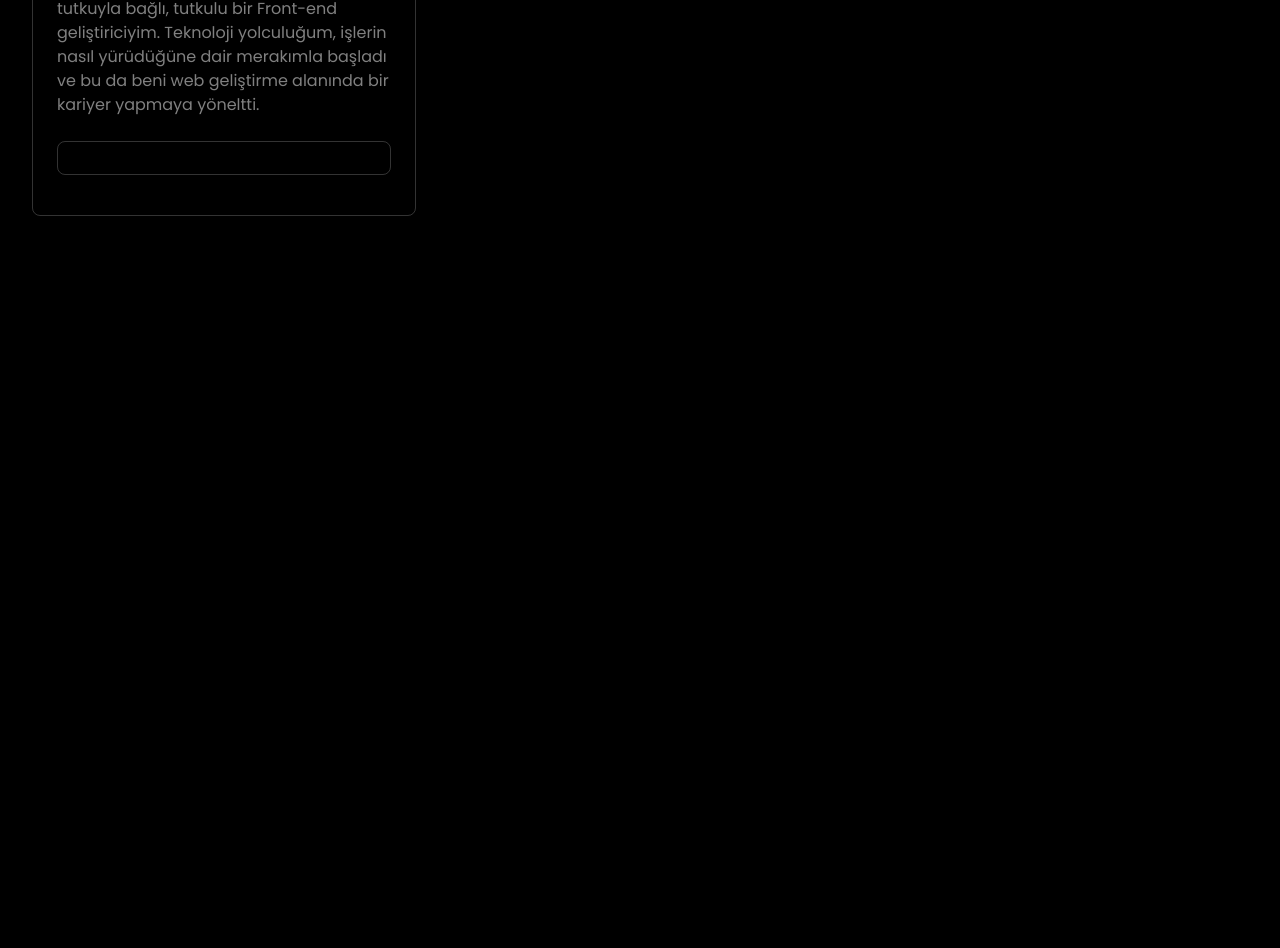
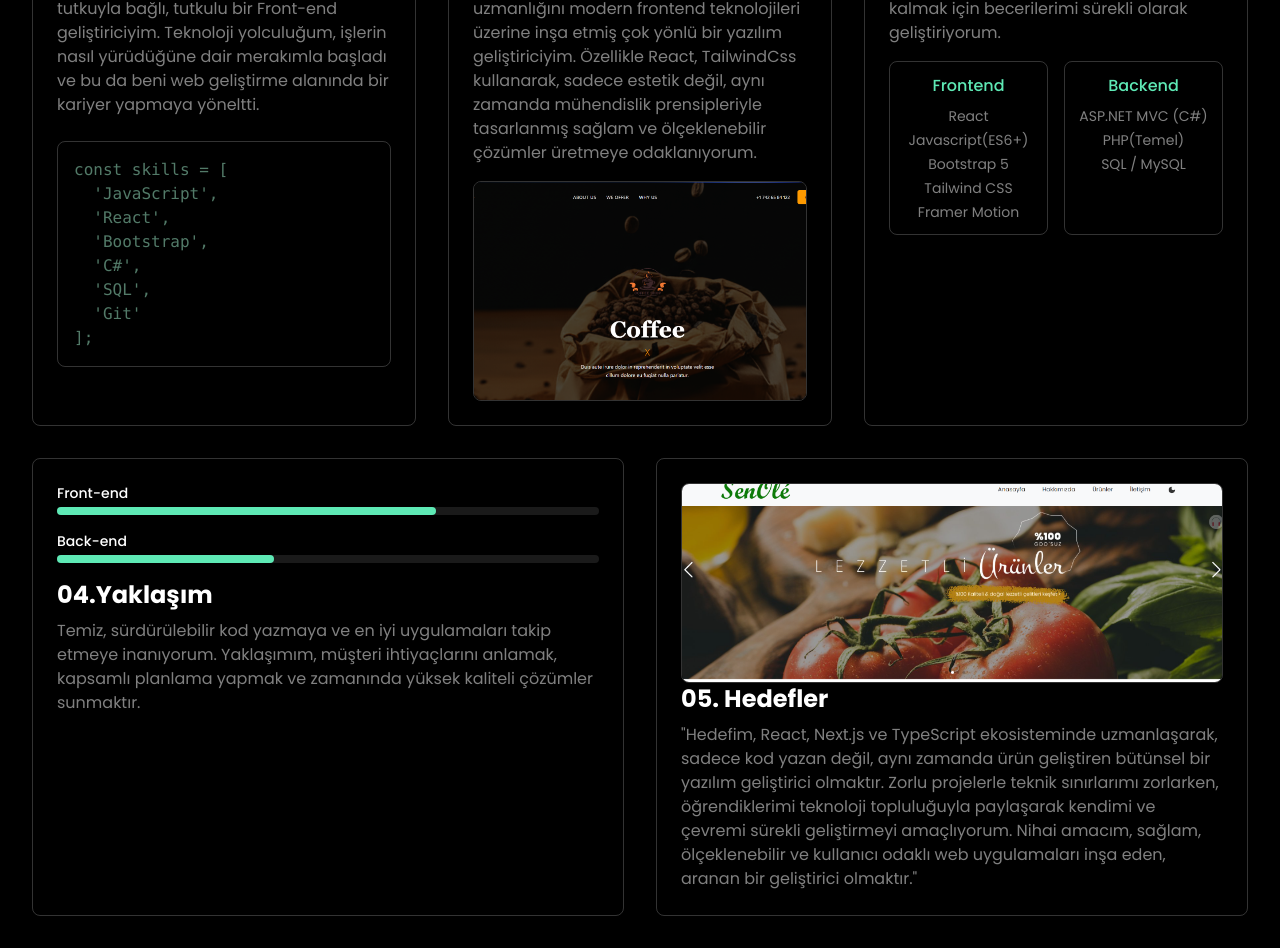
Before and after one commit to EnderKaran/Portfolio-Website, a React (Vite) app in the folder website/: page / in a window 1280 px wide. Shown: the part 1040-1988 px from the top of the page. Before the commit the page ends 1288 px from the top, so only its background shows below. Built offline with nearby package versions, Linux system fonts and the light colour scheme.

Commit message:
About sayfası bitti

```diff
--- a/website/src/pages/About.jsx
+++ b/website/src/pages/About.jsx
@@ -1,3 +1,6 @@
+import project1 from "../assets/images/project-1.png"
+import project2 from "../assets/images/project-2.png"
+
 export const About = () => {
     return (
         <section id="about" className="text-white p-8">
@@ -14,13 +17,123 @@ export const About = () => {
                     </p>
 
                     <div className="rounded-lg p-4 mb-4 border border-white/20">
+                        <code className="text-emerald-200/50">
+                            const skills = [
+                            <br />
+                            &nbsp;&nbsp;'JavaScript',
+                            <br />
+                            &nbsp;&nbsp;'React',
+                            <br />
+                            &nbsp;&nbsp;'Bootstrap',
+                            <br />
+                            &nbsp;&nbsp;'C#',
+                            <br />
+                            &nbsp;&nbsp;'SQL',
+                            <br />
+                            &nbsp;&nbsp;'Git'
+                            <br />
+                            ];
+                        </code>
+                    </div>
+                </div>
 
+                <div className="border border-white/20 rounded-lg p-6">
+                    <h3 className="text-2xl font-bold mb-2">02. Uzmanlık</h3>
+                    <p className="text-white/50">
+                        Masaüstü (Delphi) ve backend (.NET) geliştirme temellerinden gelen, uzmanlığını modern frontend teknolojileri üzerine inşa etmiş çok yönlü bir yazılım geliştiriciyim. Özellikle React, TailwindCss kullanarak, sadece estetik değil, aynı zamanda mühendislik prensipleriyle tasarlanmış sağlam ve ölçeklenebilir çözümler üretmeye odaklanıyorum.
+                    </p>
+
+                    <div className="mt-4 relative border border-white/20 rounded-lg p-4 h-[220px] overflow-hidden">
+                        <img
+                            src={project1}
+                            alt="Project 1"
+                            className="absolute inset-0 w-full h-full object-cover"
+                        />
+                    </div>
+                </div>
+
+                <div className="border border-white/20 rounded-lg p-6">
+                    <h3 className="text-2xl font-bold mb-2">03. Yetenekler</h3>
+                    <p className="text-white/50 mb-4">
+                        Çok çeşitli teknolojilerde uzmanlığım var ve web geliştirmenin ön saflarında kalmak için becerilerimi sürekli olarak geliştiriyorum.
+                    </p>
+
+                    <div className="grid grid-cols-2 text-center gap-4">
+                        <div className="border border-white/20 rounded-lg p-3">
+                            <h4 className="text-emerald-300 font-medium mb-2">Frontend</h4>
+                            <ul className="text-white/50 space-y-1 text-sm">
+                                <li>React</li>
+                                <li>Javascript(ES6+)</li>
+                                <li>Bootstrap 5</li>
+                                <li>Tailwind CSS</li>
+                                <li>Framer Motion</li>
+                            </ul>
+                        </div>
+
+                        <div className="border border-white/20 rounded-lg p-3">
+                            <h4 className="text-emerald-300 font-medium mb-2">Backend</h4>
+                            <ul className="text-white/50 space-y-1 text-sm">
+                                <li>ASP.NET MVC (C#)</li>
+                                <li>PHP(Temel)</li>
+                                <li>SQL / MySQL</li>
+                            </ul>
+                        </div>
+
+                    </div>
+                </div>
+            </div>
+
+            <div className="grid grid-cols-1 md:grid-cols-2 gap-8 mt-8">
+                <div className="border border-white/20 rounded-lg p-6">
+                    <div className="space-y-4">
+
+                        <div>
+                            <label className="block text-sm font-medium mb-1">
+                                Front-end
+                            </label>
+                            <div className="w-full bg-white/10 rounded-full h-2">
+                                <div
+                                    className="bg-emerald-300 h-2 rounded-full"
+                                    style={{ width: "70%" }}
+                                ></div>
+                            </div>
+                        </div>
+
+                        <div>
+                            <label className="block text-sm font-medium mb-1">
+                                Back-end
+                            </label>
+                            <div className="w-full bg-white/10 rounded-full h-2">
+                                <div
+                                    className="bg-emerald-300 h-2 rounded-full"
+                                    style={{ width: "40%" }}
+                                ></div>
+                            </div>
+                        </div>
+                    </div>
+                    <h3 className="text-2xl font-bold mt-4 mb-2">04.Yaklaşım</h3>
+                    <p className="text-white/50">
+                        Temiz, sürdürülebilir kod yazmaya ve en iyi uygulamaları takip etmeye inanıyorum. Yaklaşımım, müşteri ihtiyaçlarını anlamak, kapsamlı planlama yapmak ve zamanında yüksek kaliteli çözümler sunmaktır.
+                    </p>
+                </div>
+
+                <div className="border border-white/20 rounded-lg p-6 flex flex-col justify-between">
+                    <div className="relative border border-white/20 rounded-lg p-4 h-[200px] overflow-hidden">
+                        <img
+                            src={project2}
+                            alt="Project 2"
+                            className="absolute inset-0 w-full h-full object-cover"
+                        />
+                    </div>
+
+                    <div>
+                        <h3 className="text-2xl font-bold mb-2">05. Hedefler</h3>
+                        <p className="text-white/50">
+                            "Hedefim, React, Next.js ve TypeScript ekosisteminde uzmanlaşarak, sadece kod yazan değil, aynı zamanda ürün geliştiren bütünsel bir yazılım geliştirici olmaktır. Zorlu projelerle teknik sınırlarımı zorlarken, öğrendiklerimi teknoloji topluluğuyla paylaşarak kendimi ve çevremi sürekli geliştirmeyi amaçlıyorum. Nihai amacım, sağlam, ölçeklenebilir ve kullanıcı odaklı web uygulamaları inşa eden, aranan bir geliştirici olmaktır."
+                        </p>
                     </div>
 
                 </div>
-
-
-
             </div>
         </section>
     )
```
